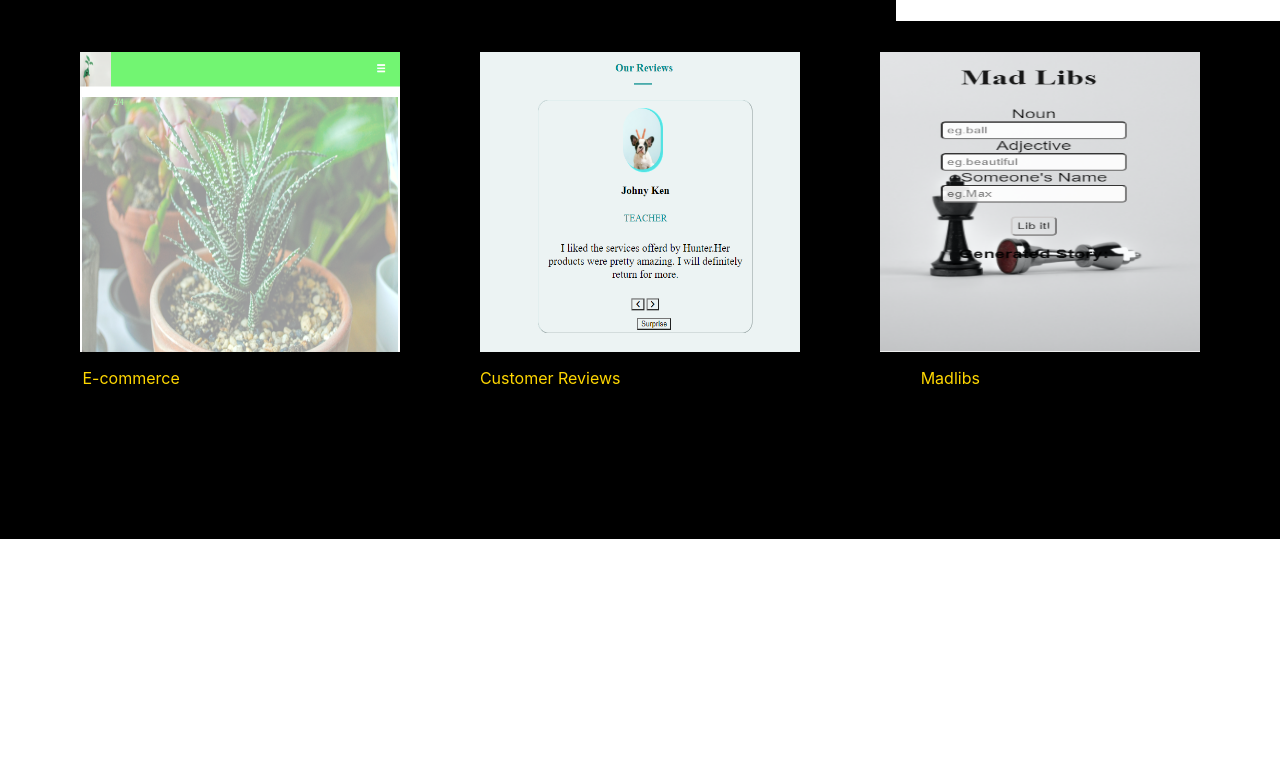
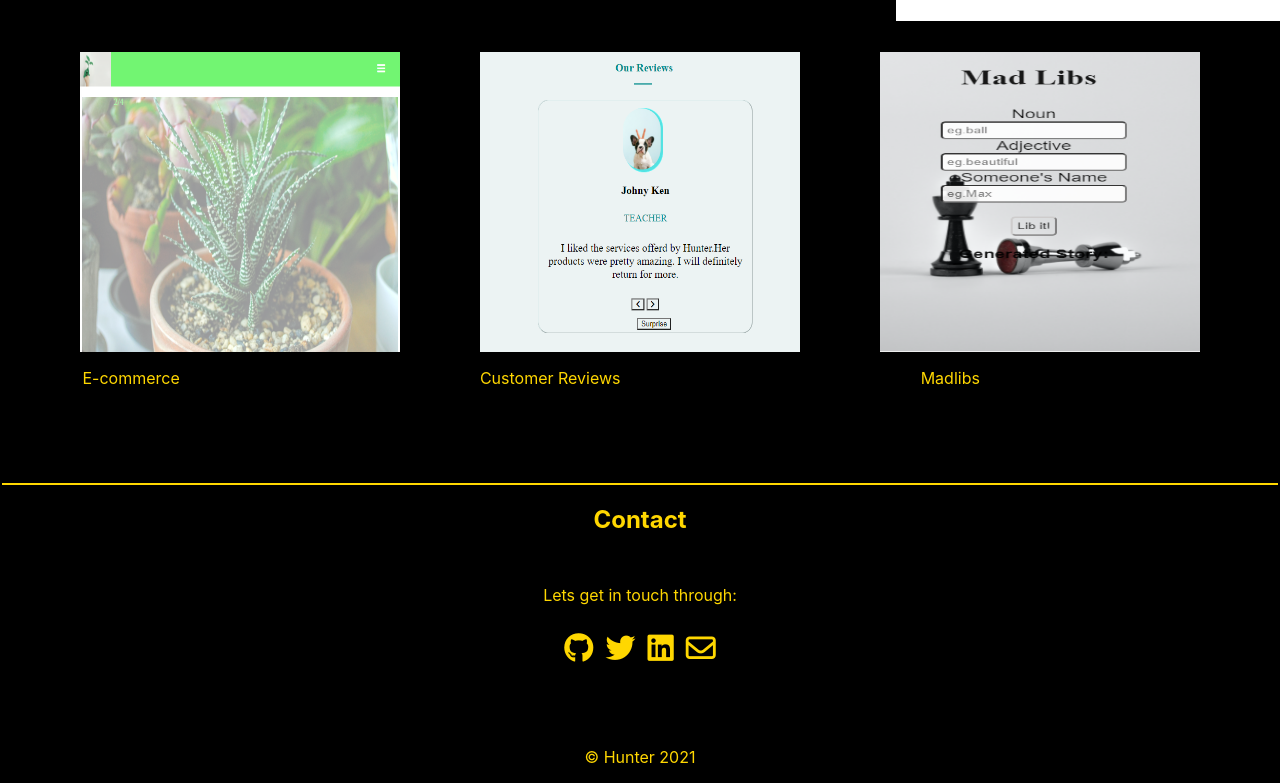
Before and after one commit to hunterachieng/portfolio2, a React (Create React App) app: page / in a window 1280 px wide. Shown: the part 1159-1942 px from the top of the page. Before the commit the page ends 1698 px from the top, so only its background shows below. Built offline with nearby package versions, Linux system fonts and the light colour scheme.

Commit message:
portfolio

```diff
--- a/src/App.css
+++ b/src/App.css
@@ -423,3 +423,30 @@ hr{
     top: 89%;
   }
 }
+.contact{
+  background-color: black;
+  text-align: center;
+  margin-top: -5%;
+ height: 300px;
+}
+.contact h2{
+  color: #FFD700;
+  margin-bottom: 4%;
+}
+.contact p{
+  color: #FFD700;
+  margin-bottom: 2%;
+}
+.divider{
+  width: 99.5%;
+  color: #FFD700;
+  height: 0px;
+}
+.icons button{
+  color: #FFD700;
+  background-color: transparent;
+  border: transparent;
+  font-size: 30px;
+  margin-bottom: 5%;
+
+}
--- a/src/App.js
+++ b/src/App.js
@@ -3,6 +3,7 @@ import './App.css';
 import Bio from './Bio';
 import Home from './Home';
 import Projects from './Projects';
+import Contact from './Contact';
 
 function App() {
   return (
@@ -10,6 +11,7 @@ function App() {
  <Home />
  <Bio/>
  <Projects/>
+ <Contact />
     </div>
   );
 }
--- a/src/Contact.js
+++ b/src/Contact.js
@@ -1,9 +1,19 @@
 import React from 'react';
+import Footer from './Footer';
 
 export default function Contact(){
     return(
-        <div>
-
+        <div className="contact">
+            <hr className="divider"/>
+            <h2 >Contact</h2>
+            <p>Lets get in touch through:</p>
+            <div className="icons">
+            <button><i class="fab fa-github"></i></button>
+            <button><i class="fab fa-twitter"></i></button>
+            <button><i class="fab fa-linkedin"></i></button>
+            <button><i class="far fa-envelope"></i></button>
+            <Footer />
+        </div>
         </div>
     )
 }
--- /dev/null
+++ b/src/Footer.js
@@ -0,0 +1,9 @@
+import React from 'react';
+
+export default function Footer(){
+    return(
+        <div>
+            <p>&copy; Hunter 2021</p>
+        </div>
+    )
+}
```
